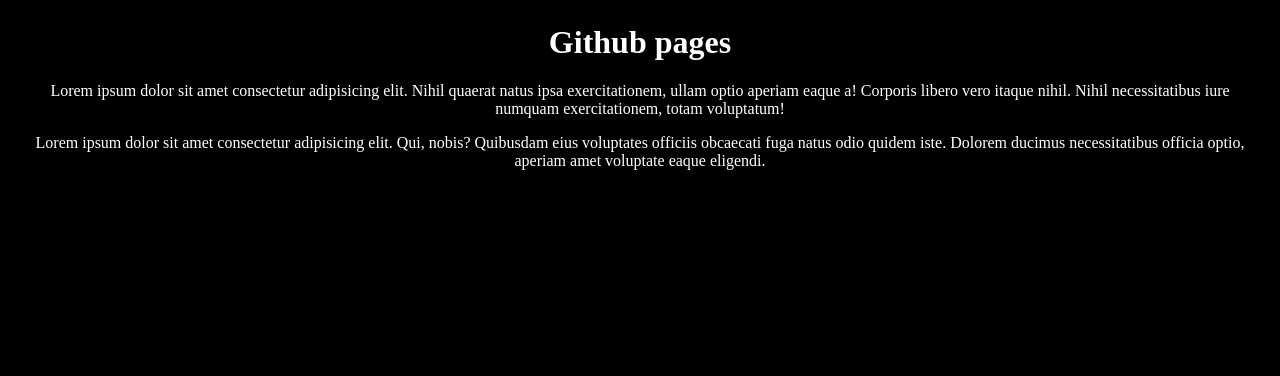
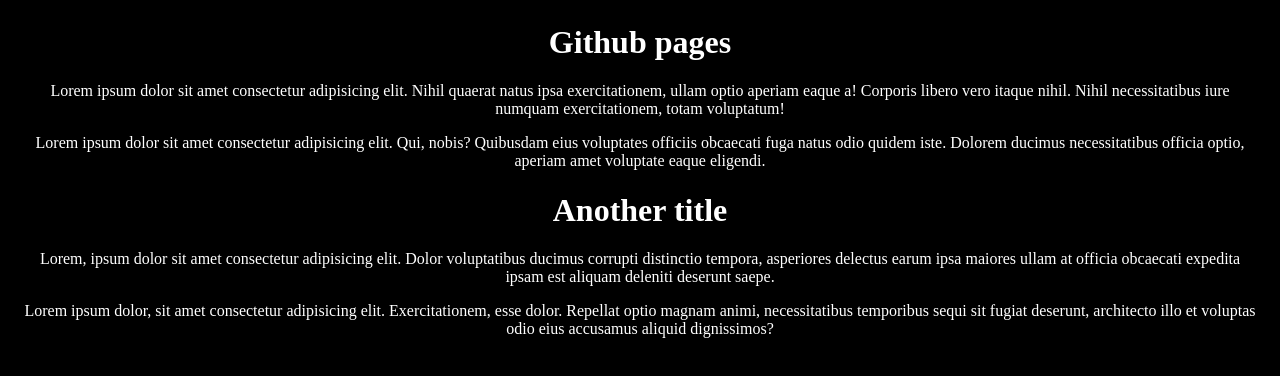
Before and after one commit to EriKorh/githubPagesTask, a plain HTML site: page index.html in a window 1280 px wide. Drawn offline with Linux system fonts and the light colour scheme.

Commit message:
simple webpage

```diff
--- a/index.html
+++ b/index.html
@@ -10,5 +10,8 @@
     <h1>Github pages</h1>
     <p>Lorem ipsum dolor sit amet consectetur adipisicing elit. Nihil quaerat natus ipsa exercitationem, ullam optio aperiam eaque a! Corporis libero vero itaque nihil. Nihil necessitatibus iure numquam exercitationem, totam voluptatum!</p>
     <p>Lorem ipsum dolor sit amet consectetur adipisicing elit. Qui, nobis? Quibusdam eius voluptates officiis obcaecati fuga natus odio quidem iste. Dolorem ducimus necessitatibus officia optio, aperiam amet voluptate eaque eligendi.</p>
+    <h1>Another title</h1>
+    <p>Lorem, ipsum dolor sit amet consectetur adipisicing elit. Dolor voluptatibus ducimus corrupti distinctio tempora, asperiores delectus earum ipsa maiores ullam at officia obcaecati expedita ipsam est aliquam deleniti deserunt saepe.</p>
+    <p>Lorem ipsum dolor, sit amet consectetur adipisicing elit. Exercitationem, esse dolor. Repellat optio magnam animi, necessitatibus temporibus sequi sit fugiat deserunt, architecto illo et voluptas odio eius accusamus aliquid dignissimos?</p>
 </body>
 </html>
```
